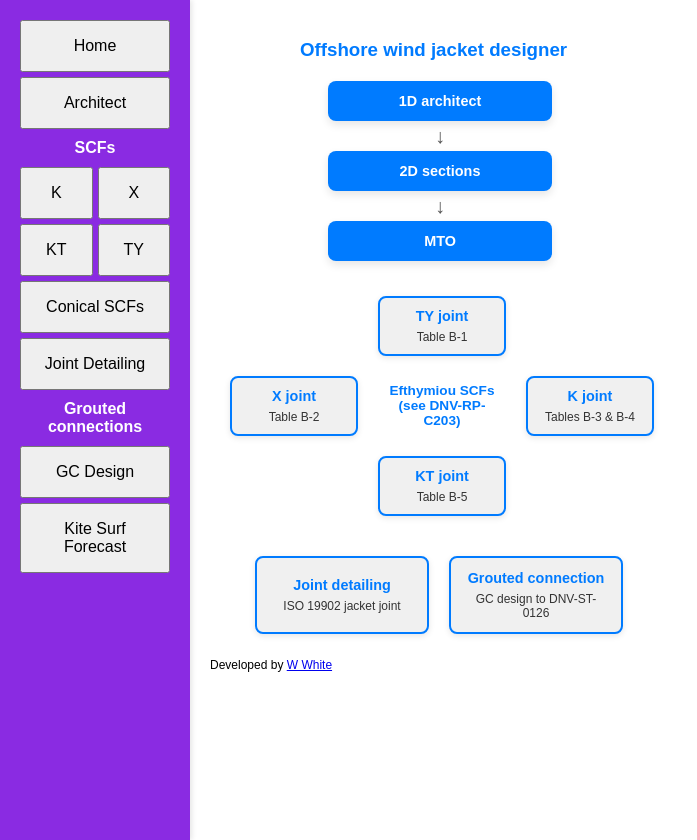
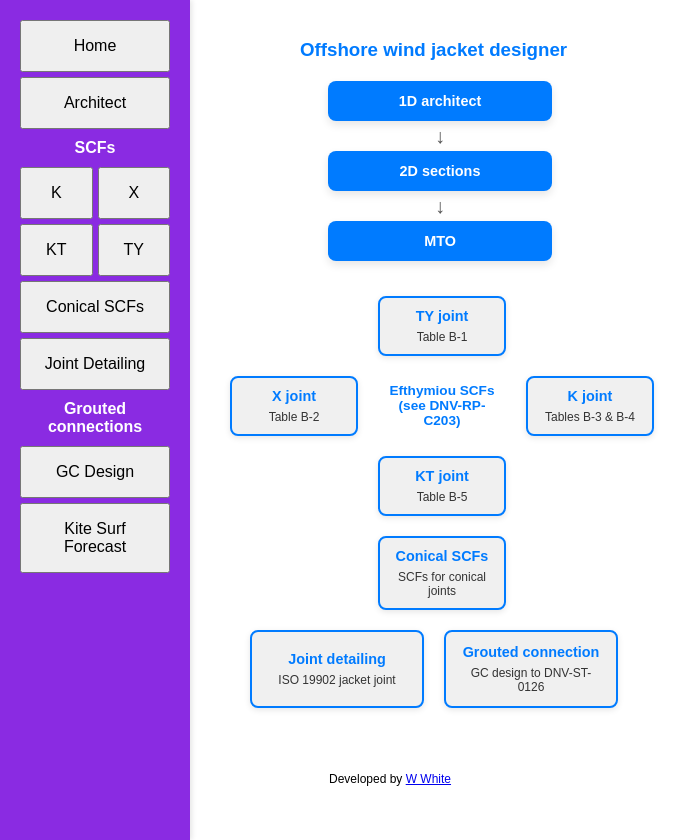
Before and after one commit to willwhitearup/oswdesigntools, a Flask app: page / in a window 1280 px wide. Shown: the whole page, without its empty margins (0-697 px from the left). Run offline with Flask 3, Linux system fonts and the light colour scheme.

Commit message:
updated home screen

```diff
--- a/templates/home.html
+++ b/templates/home.html
@@ -141,7 +141,7 @@
     justify-content: flex-start;
     gap: 20px;
     width: 320px;
-    margin-left: 50px;
+    margin-left: 20px;
   }
 
   .bottom-joint-buttons {
@@ -185,6 +185,12 @@
     color: #333;
     margin-top: 6px;
   }
+
+  .joint-diamond a.conical-bottom {
+    grid-column: 2;  /* center it */
+    grid-row: 4;     /* new fourth row below KT */
+    margin-bottom: 20px;  /* adds space to bottom row */
+  }
 </style>
 
 <div class="flowchart" aria-label="Main flowchart container">
@@ -199,7 +205,7 @@
       <a href="/mto" class="step-box">MTO</a>
     </div>
 
-    <!-- Joint buttons diamond -->
+    <!-- Joint buttons diamond
     <div class="joint-diamond" aria-label="Joint buttons diamond">
       <a href="/ty_joint" class="top">TY joint<div class="joint-desc">Table B-1</div></a>
       <a href="/x_joint" class="middle-left">X joint<div class="joint-desc">Table B-2</div></a>
@@ -210,6 +216,31 @@
       <a href="/kt_joint" class="bottom">KT joint<div class="joint-desc">Table B-5</div></a>
     </div>
   </div>
+  -->
+
+  <div class="joint-diamond" aria-label="Joint buttons diamond">
+    <a href="/ty_joint" class="top">TY joint
+      <div class="joint-desc">Table B-1</div>
+    </a>
+    <a href="/x_joint" class="middle-left">X joint
+      <div class="joint-desc">Table B-2</div>
+    </a>
+
+    <div class="center-text">Efthymiou SCFs (see DNV-RP-C203)</div>
+
+    <a href="/k_joint" class="middle-right">K joint
+      <div class="joint-desc">Tables B-3 & B-4</div>
+    </a>
+    <a href="/kt_joint" class="bottom">KT joint
+      <div class="joint-desc">Table B-5</div>
+    </a>
+
+    <!-- New Conical SCFs button below KT joint -->
+    <a href="/conicalscfs" class="conical-bottom">Conical SCFs
+      <div class="joint-desc">SCFs for conical joints</div>
+    </a>
+  </div>
+
 
   <!-- Detailing and Grout buttons side by side -->
   <div class="joint-bottom-row">
```
